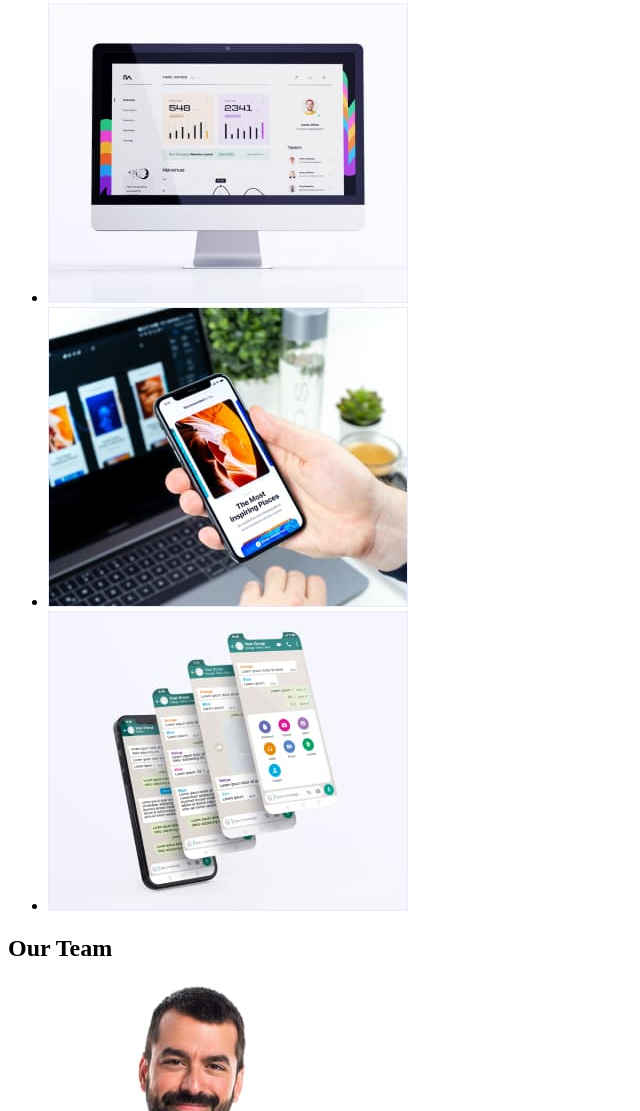
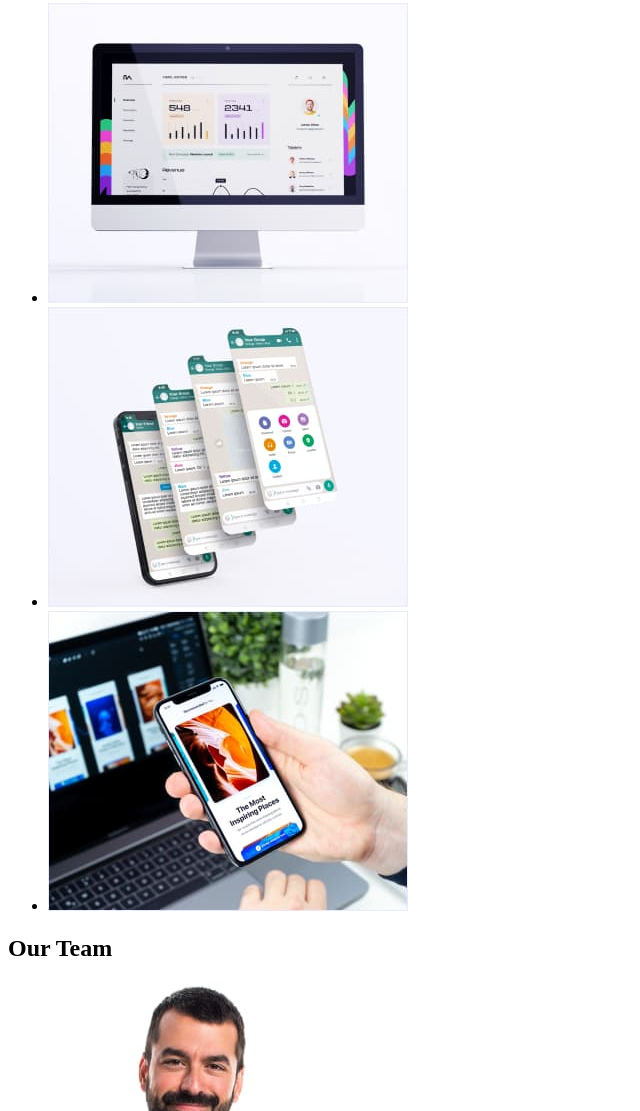
Before and after one commit to Yaroslav-Levitskiy/goit-markup-hw-01, a plain HTML site: page index.html in a window 1280 px wide. Shown: the part 591-1702 px from the top of the page, without its empty margins (0-640 px from the left). Drawn offline with Linux system fonts and the light colour scheme.

Commit message:
Not final*

```diff
--- a/index.html
+++ b/index.html
@@ -18,7 +18,7 @@
       </nav>
 
       <address>
-        <a href="tel:+11 (000) 111-11-11">+11 (000) 111-11-11</a>
+        <a href="tel:+11(000)111-11-11">+11 (000) 111-11-11</a>
         <a href="mailto:info@devstudio.com">info@devstudio.com</a>
       </address>
     </header>
@@ -70,14 +70,11 @@
             <img width="360" height="300" src="/img/comp.jpg" alt="computer" />
           </li>
           <li>
-            <img
-              width="360"
-              height="300"
-              src="/img/tel+comp.jpg"
-              alt="tel+comp"
-            />
+            <img width="360" height="300" src="/img/tel.jpg" alt="tel+comp" />
           </li>
-          <li><img width="360" height="300" src="/img/tel.jpg" alt="tel" /></li>
+          <li>
+            <img width="360" height="300" src="/img/tel+comp.jpg" alt="tel" />
+          </li>
         </ul>
       </section>
 
```
